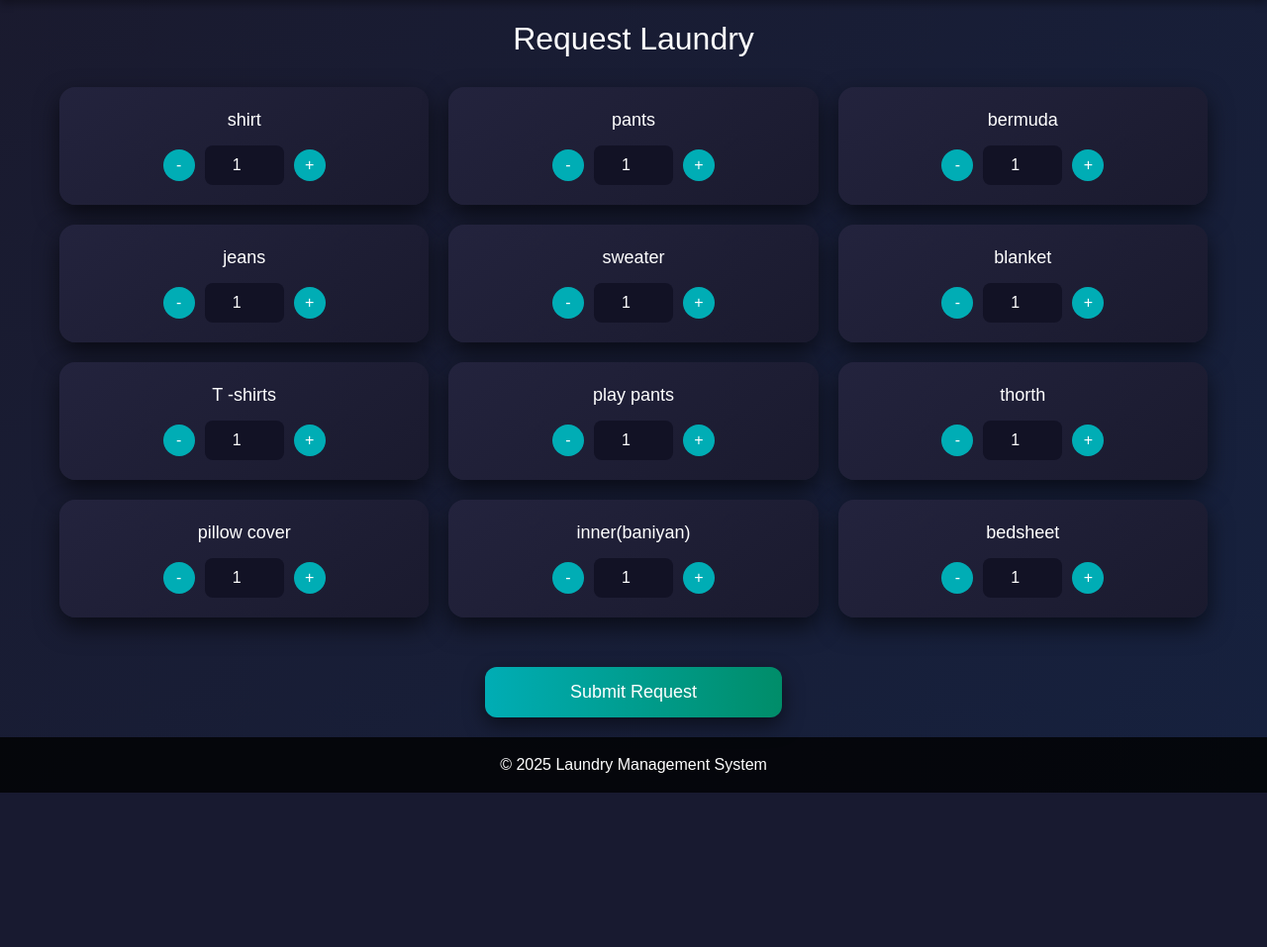
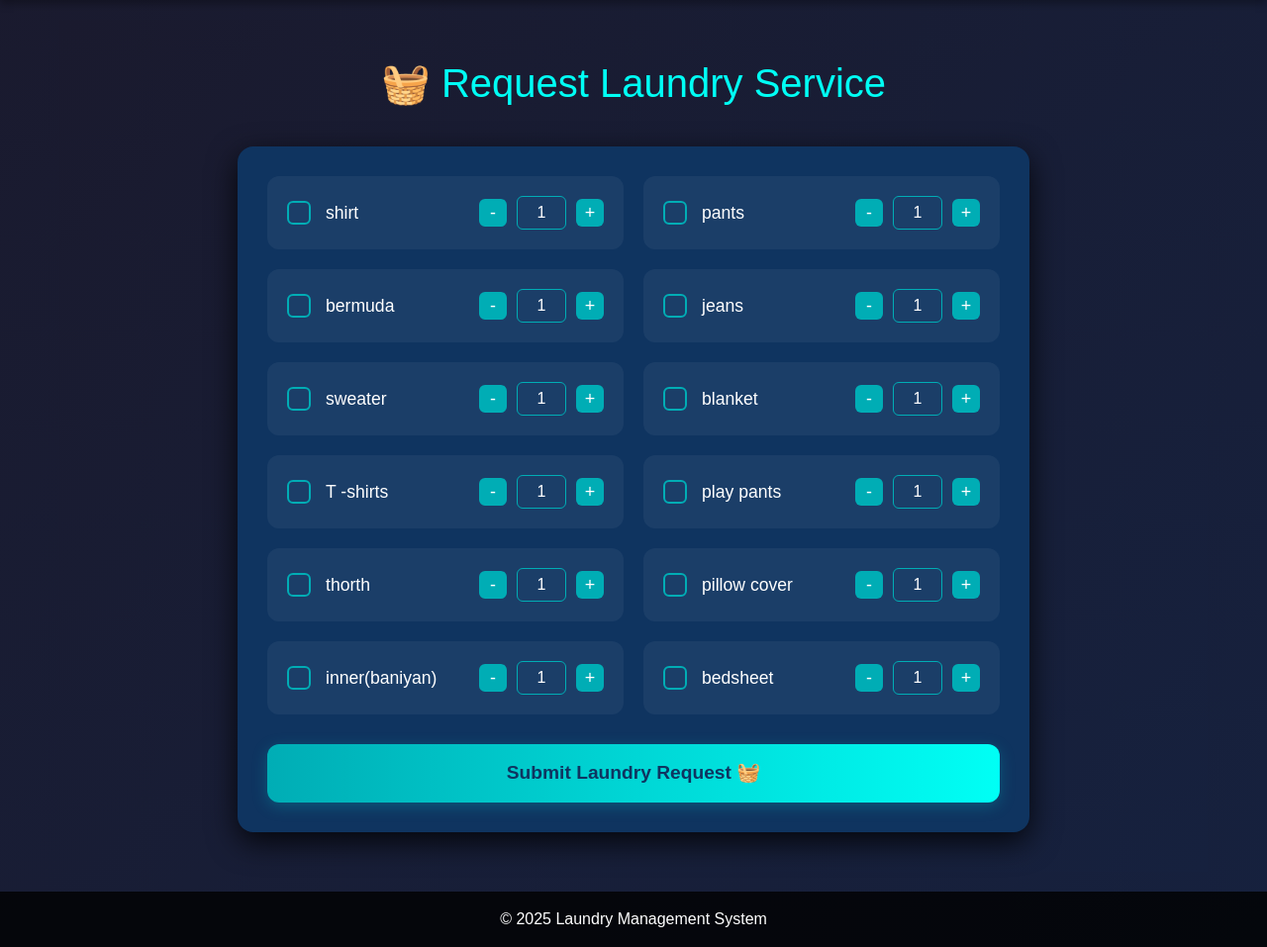
Before and after one commit to jayakrishan666/laundry_management, a Django app: page /request-laundry/ in a window 1280 px wide. Shown: the part 68-1025 px from the top of the page at 99% size. Before the commit the page ends 869 px from the top, so only its background shows below. Run offline with Django 5.2, Linux system fonts and the light colour scheme; a user stored in the database is signed in; data comes from the database, SQL or seed files in the repository; both versions use the stored data as it was after the commit.

Commit message:
april 4 commit

```diff
--- a/laundry/templates/request_laundry.html
+++ b/laundry/templates/request_laundry.html
@@ -2,52 +2,107 @@
 {% block title %}Request Laundry{% endblock %}
 {% block content %}
 
-<h2 style="text-align: center; color: #ffffff; margin-bottom: 30px;">Request Laundry</h2>
+<div style="min-height: 100vh; background: linear-gradient(135deg, #1a1a2e, #16213e); padding: 40px; color: white;">
+    <h2 style="text-align: center; color: #00fff5; margin-bottom: 40px; font-size: 2.5rem;">
+        🧺 Request Laundry Service
+    </h2>
 
-<form method="POST" action="" style="display: flex; flex-wrap: wrap; gap: 20px; justify-content: center; width: 100%; max-width: 1200px; margin: 0 auto;">
+    <form method="POST" action="" style="max-width: 800px; margin: 0 auto;">
         {% csrf_token %}
 
+        <div style="background: #0f3460; padding: 30px; border-radius: 16px; box-shadow: 0 10px 30px rgba(0,0,0,0.8);">
+            <div style="display: grid; grid-template-columns: repeat(auto-fill, minmax(300px, 1fr)); gap: 20px;">
                 {% for item in items %}
-    <div style="background: linear-gradient(145deg, #23233d, #1a1a2e); padding: 20px; border-radius: 16px; box-shadow: 0 10px 25px rgba(0,0,0,0.6); flex: 1 1 300px; text-align: center; transition: transform 0.3s; min-width: 280px;">
-        <label style="color: #fff; display: block; cursor: pointer;">
-            <input type="checkbox" name="items" value="{{ item.id }}" style="display: none;" onchange="toggleCard(this)">
-            <div style="font-size: 18px; margin-bottom: 12px;">{{ item.name }}</div>
-
-            <div style="display: flex; align-items: center; justify-content: center; gap: 10px;">
-                <button type="button" onclick="adjustQuantity(this, -1)" style="background: #00adb5; color: white; border: none; border-radius: 50%; width: 32px; height: 32px; cursor: pointer;">-</button>
-
-                <input type="number" name="quantities" min="1" value="1"
-                       style="width: 80px; padding: 8px; border: none; border-radius: 8px; background: #121225; color: white; outline: none; text-align: center;">
-
-                <button type="button" onclick="adjustQuantity(this, 1)" style="background: #00adb5; color: white; border: none; border-radius: 50%; width: 32px; height: 32px; cursor: pointer;">+</button>
+                <div class="item-container" style="background: rgba(255,255,255,0.05); padding: 20px; border-radius: 12px; transition: all 0.3s ease;">
+                    <label style="display: flex; align-items: center; cursor: pointer; gap: 15px;">
+                        <div class="checkbox-wrapper" style="position: relative;">
+                            <input type="checkbox"
+                                   name="items"
+                                   value="{{ item.id }}"
+                                   style="width: 24px; height: 24px; margin: 0; cursor: pointer; opacity: 0; position: absolute;"
+                                   onchange="toggleItem(this)">
+                            <div class="custom-checkbox"
+                                 style="width: 24px; height: 24px; border: 2px solid #00adb5; border-radius: 6px; position: relative; transition: all 0.2s;">
+                            </div>
+                        </div>
+                        <span style="font-size: 1.1rem; flex-grow: 1;">{{ item.name }}</span>
+                        <div class="quantity-controls" style="display: flex; align-items: center; gap: 10px;">
+                            <button type="button"
+                                    onclick="adjustQuantity(this, -1)"
+                                    style="width: 28px; height: 28px; border: none; border-radius: 6px; background: #00adb5; color: white; cursor: pointer; display: flex; align-items: center; justify-content: center; font-size: 18px;">
+                                -
+                            </button>
+                            <input type="number"
+                                   name="quantities"
+                                   min="1"
+                                   value="1"
+                                   style="width: 50px; padding: 4px; border: 1px solid #00adb5; border-radius: 6px; background: transparent; color: white; text-align: center; font-size: 1rem;">
+                            <button type="button"
+                                    onclick="adjustQuantity(this, 1)"
+                                    style="width: 28px; height: 28px; border: none; border-radius: 6px; background: #00adb5; color: white; cursor: pointer; display: flex; align-items: center; justify-content: center; font-size: 18px;">
+                                +
+                            </button>
                         </div>
                     </label>
                 </div>
                 {% endfor %}
+            </div>
 
             <button type="submit"
-            style="width: 300px; padding: 12px; background: linear-gradient(90deg, #00adb5, #008d69); color: white; border: none; border-radius: 12px; cursor: pointer; font-size: 18px; box-shadow: 0 8px 20px rgba(0,0,0,0.5); margin-top: 30px;"
-            onmouseover="this.style.background='linear-gradient(90deg, #008d69, #00adb5)'"
-            onmouseout="this.style.background='linear-gradient(90deg, #00adb5, #008d69)'">
-        Submit Request
+                    style="width: 100%; margin-top: 30px; padding: 15px; background: linear-gradient(90deg, #00adb5, #00fff5); border: none; border-radius: 12px; color: #0f3460; font-size: 1.2rem; font-weight: bold; cursor: pointer; transition: all 0.3s ease; box-shadow: 0 4px 15px rgba(0,173,181,0.3);"
+                    onmouseover="this.style.transform='translateY(-2px)'; this.style.boxShadow='0 6px 20px rgba(0,173,181,0.4)'"
+                    onmouseout="this.style.transform='translateY(0)'; this.style.boxShadow='0 4px 15px rgba(0,173,181,0.3)'">
+                Submit Laundry Request 🧺
             </button>
+        </div>
     </form>
+</div>
+
+<style>
+    .item-container:hover {
+        background: rgba(255,255,255,0.1) !important;
+    }
+
+    input[type="checkbox"]:checked + .custom-checkbox {
+        background: #00adb5;
+        border-color: #00adb5;
+    }
+
+    input[type="checkbox"]:checked + .custom-checkbox::after {
+        content: '✓';
+        position: absolute;
+        color: white;
+        font-size: 16px;
+        top: 50%;
+        left: 50%;
+        transform: translate(-50%, -50%);
+    }
+
+    .quantity-controls button:hover {
+        background: #008d96 !important;
+    }
+
+    input[type="number"]::-webkit-inner-spin-button,
+    input[type="number"]::-webkit-outer-spin-button {
+        -webkit-appearance: none;
+        margin: 0;
+    }
+</style>
 
 <script>
-     function toggleCard(checkbox) {
-        const card = checkbox.parentNode.parentNode;
+    function toggleItem(checkbox) {
+        const container = checkbox.closest('.item-container');
         if (checkbox.checked) {
-            card.style.transform = 'scale(1.05)';
-            card.style.outline = '3px solid blue'; // Solid blue stroke
-            card.style.outlineOffset = '5px'; // Optional: Adds space between the card and the outline
+            container.style.background = 'rgba(0,173,181,0.1)';
+            container.style.transform = 'scale(1.02)';
         } else {
-            card.style.transform = 'scale(1)';
-            card.style.outline = 'none'; // Remove the stroke
+            container.style.background = 'rgba(255,255,255,0.05)';
+            container.style.transform = 'scale(1)';
         }
     }
 
     function adjustQuantity(button, amount) {
-        const input = button.parentNode.querySelector('input[type=number]');
+        const input = button.parentNode.querySelector('input[type="number"]');
         let currentValue = parseInt(input.value, 10) || 1;
         input.value = Math.max(1, currentValue + amount);
     }
--- a/laundry/urls.py
+++ b/laundry/urls.py
@@ -12,6 +12,7 @@ urlpatterns = [
     path('feedback/', views.submit_feedback, name='feedback'),
     path('logout/', views.user_logout, name='logout'),
     path('aadd-laundry-item/', views.add_laundry_item, name='add_laundry_item'),
+    path('delete-laundry-item/<int:item_id>/', views.delete_laundry_item, name='delete_laundry_item'),
     path('request-laundry/', views.request_laundry, name='request_laundry'),
     path("history/", request_history, name="history"),  # New history page
 
--- a/laundry/views.py
+++ b/laundry/views.py
@@ -182,3 +182,14 @@ def add_laundry_item(request):
 
     items = LaundryItem.objects.all()
     return render(request, "add_laundry_item.html", {"items": items})
+
+@staff_member_required
+def delete_laundry_item(request, item_id):
+    """Admin can delete laundry items."""
+    try:
+        item = LaundryItem.objects.get(id=item_id)
+        item.delete()
+        messages.success(request, "Item deleted successfully!")
+    except LaundryItem.DoesNotExist:
+        messages.error(request, "Item not found!")
+    return redirect("add_laundry_item")
```
Also changed, not shown: laundry/templates/add_laundry_item.html (+9 -2 lines), README.md, db.sqlite3, 1 other file. Lines whose indentation alone changed are shown as unchanged.
